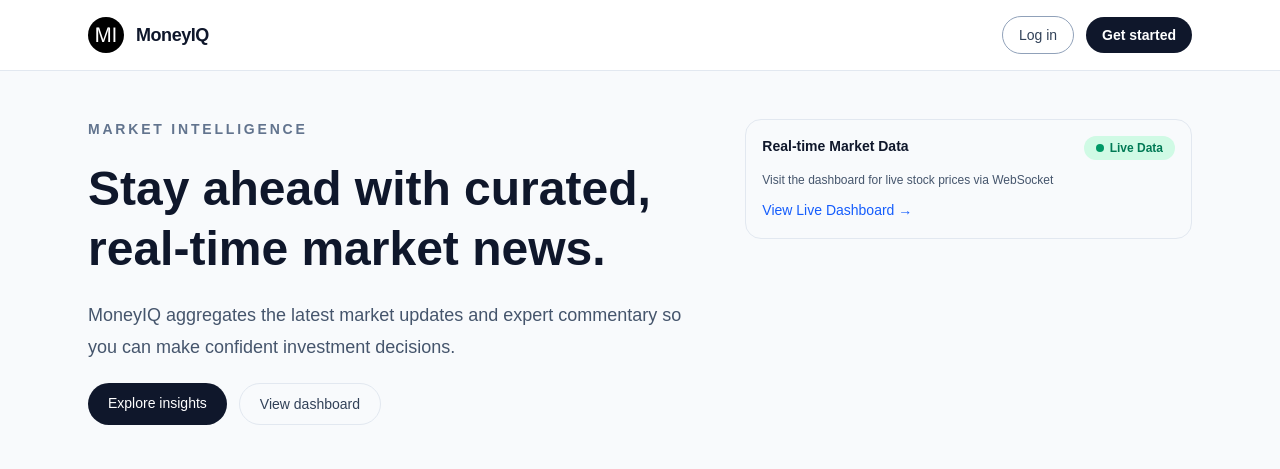
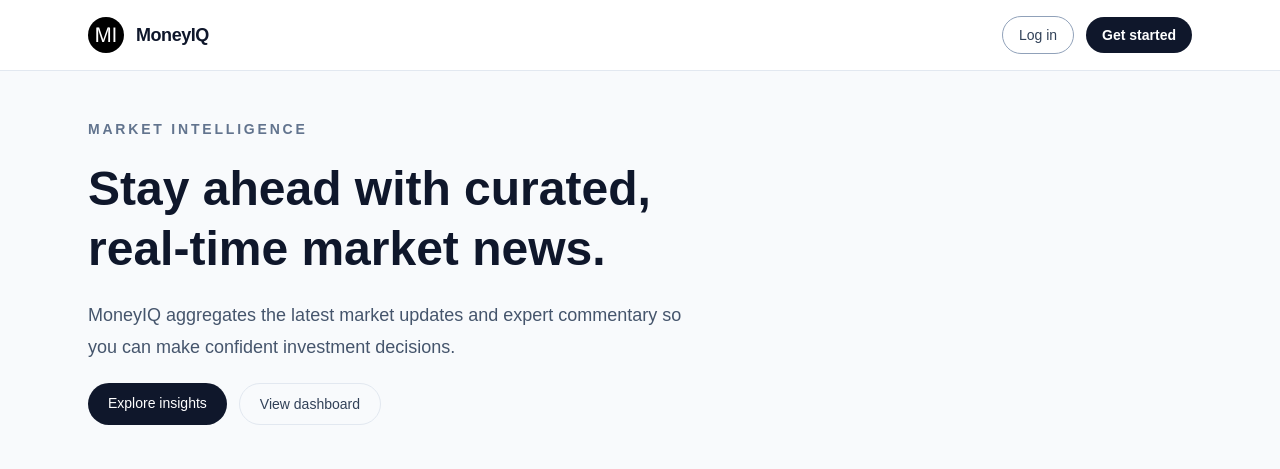
Before and after one commit to meet-dharmesh-gandhi/money-iq, a Next.js app: page / in a window 1280 px wide. Shown: the top 469 px of the page. Built offline with nearby package versions, Linux system fonts and the light colour scheme; no server answers.

Commit message:
fix: removed the extra element in the home page

```diff
--- a/app/page.tsx
+++ b/app/page.tsx
@@ -76,28 +76,6 @@ export default async function Home() {
 								className="rounded-full border border-slate-200 px-5 py-2.5 text-sm font-medium text-slate-700 transition hover:border-slate-300 hover:text-slate-900"
 							>
 								View dashboard
-							</Link>
-						</div>
-					</div>
-					<div className="hidden md:block">
-						<div className="relative rounded-2xl border border-slate-200 bg-slate-50 p-4">
-							<div className="absolute right-4 top-4 inline-flex items-center gap-1.5 rounded-full bg-emerald-100 px-3 py-1">
-								<span className="h-2 w-2 rounded-full bg-emerald-600"></span>
-								<span className="text-xs font-semibold text-emerald-700">
-									Live Data
-								</span>
-							</div>
-							<p className="text-sm font-semibold text-slate-900 mb-4">
-								Real-time Market Data
-							</p>
-							<p className="text-xs text-slate-600">
-								Visit the dashboard for live stock prices via WebSocket
-							</p>
-							<Link
-								href="/dashboard"
-								className="inline-block mt-3 text-sm text-blue-600 hover:text-blue-700 font-medium"
-							>
-								View Live Dashboard →
 							</Link>
 						</div>
 					</div>
```
